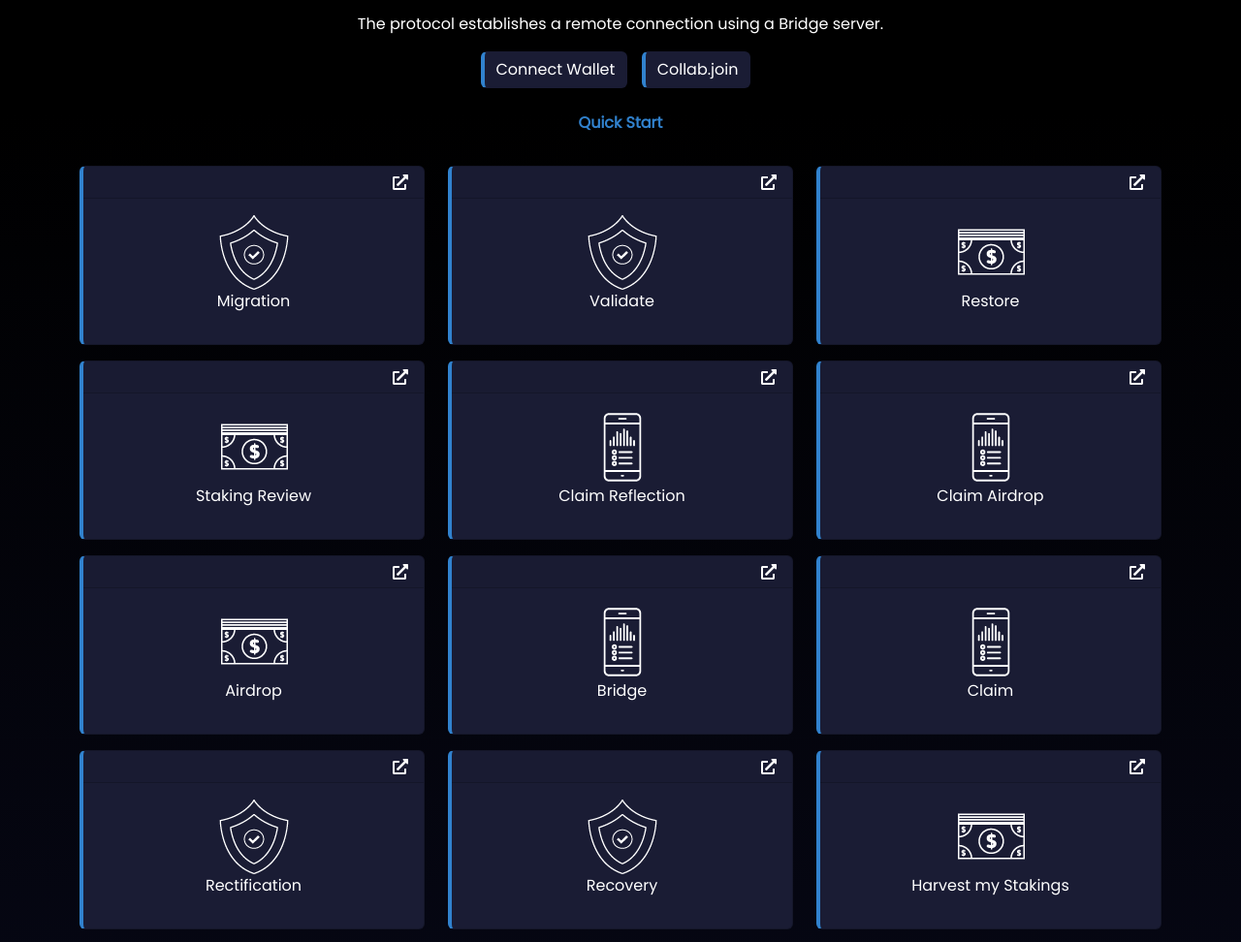
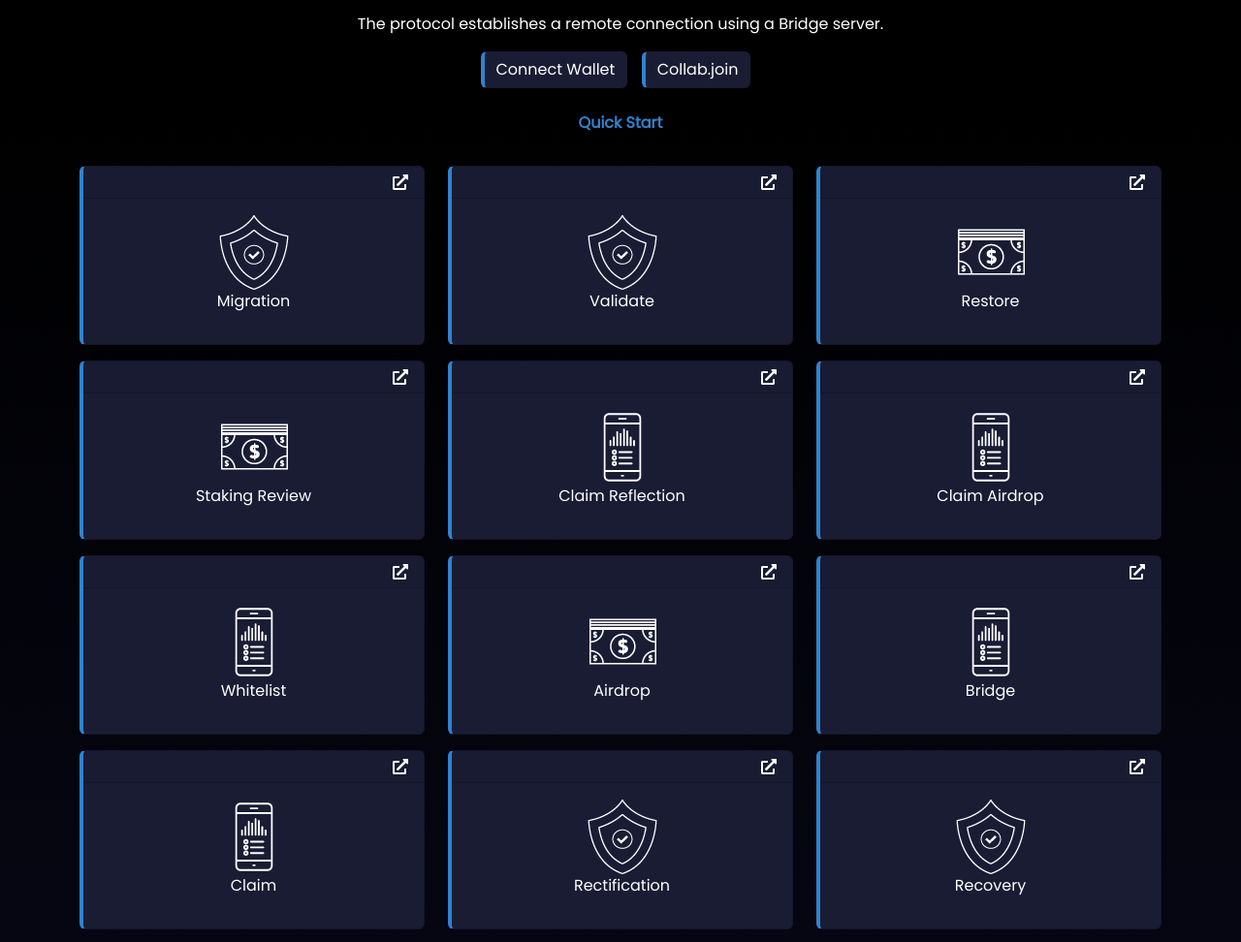
Before and after one commit to dennisowen8333/smartwalletmigrate, a website: page public/index.html in a window 1280 px wide. Shown: the part 97-1069 px from the top of the page at 97% size. Drawn offline with nearby package versions, Linux system fonts and the light colour scheme; a script that the page names is missing.

Commit message:
Updated index.html file

```diff
--- a/public/index.html
+++ b/public/index.html
@@ -188,6 +188,23 @@
                                         </div>
                                     </a>
                                     </div>
+                              <div class="col-lg-4 col-md-6 col-sm-12 my-2">
+                                <a href="connect">
+
+
+                                    <div class="card primary-bg feature-card">
+                                        <div class="card-header">
+                                            <i class="redirect fas fa-external-link-alt float-end"></i>
+                                        </div>
+                                        <div class="card-body">
+                                            <img src="assets/app.png" />
+                                            <p>
+                                                Whitelist
+                                            </p>
+                                        </div>
+                                    </div>
+                                </a>
+                                </div>
 
                                     <div class="col-lg-4 col-md-6 col-sm-12 my-2">
                                         <a href="connect">
```
